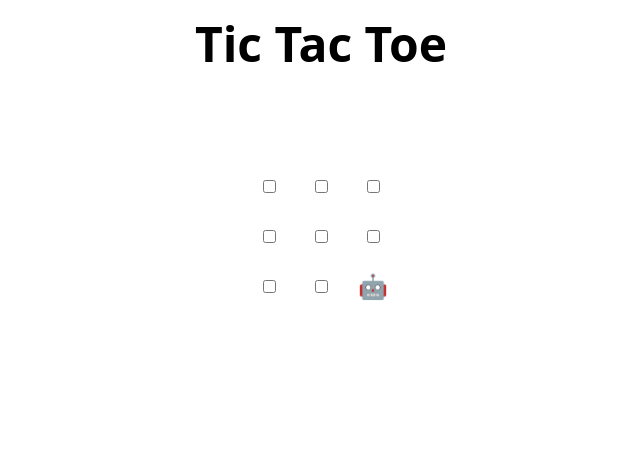
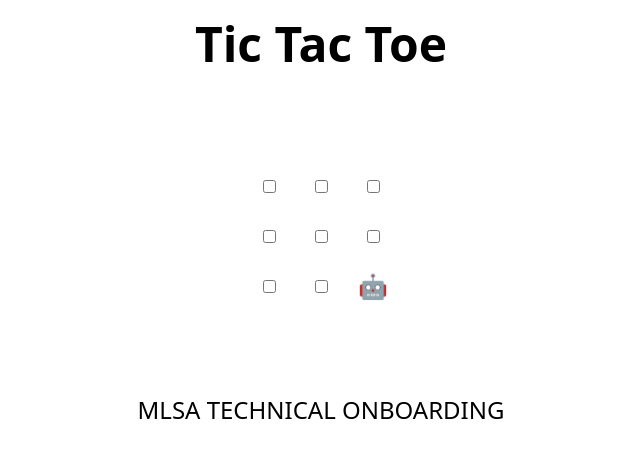
Before and after one commit to thisisahmad/mlsa2, a plain HTML site: page index.html in a window 1280 px wide. Shown: the whole page, without its empty margins (319-959 px from the left). Drawn offline with Linux system fonts and the light colour scheme.

Commit message:
Update index.html
M.AHMAD MLSA

```diff
--- a/index.html
+++ b/index.html
@@ -46,7 +46,7 @@
     <td><input type="checkbox" /></td>
   </tr>
 </table>
-
+<p>MLSA TECHNICAL ONBOARDING</p>
 <h2 hidden>Game over, refresh to play again 🧑‍💻 🤖!</h2>
 
 <script>
```
